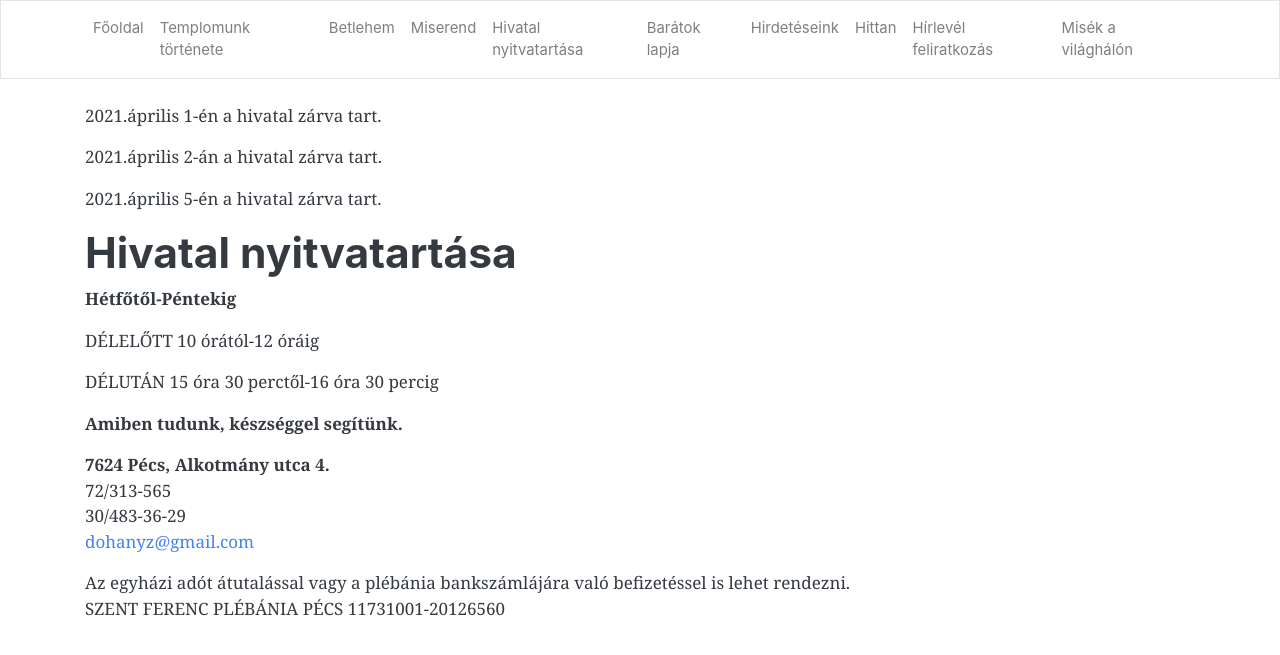
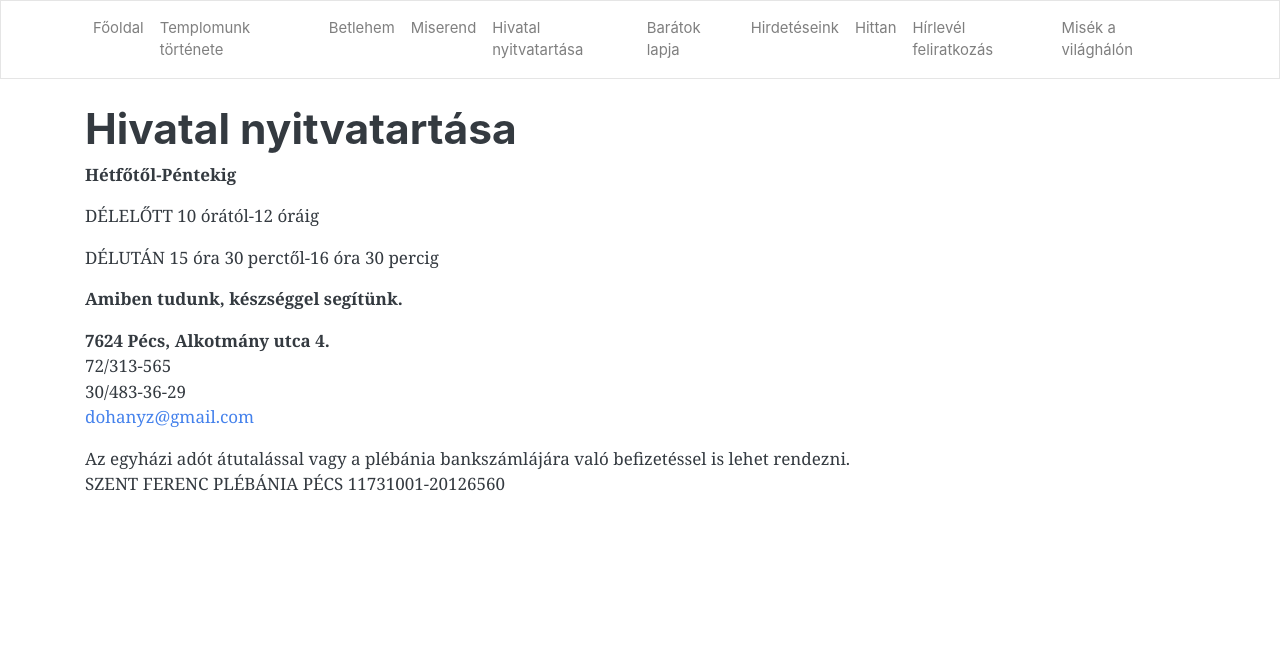
Before and after one commit to pecsi-ferences/pecsi-ferences.github.io, a Jekyll site: the page built from nyitvatartas.md, in a window 1280 px wide. Shown: the top 655 px of the page. Built offline with Jekyll 4.4.1, drawn with Linux system fonts in a browser that asks for light colours; nearby versions of some CDN libraries.

Commit message:
Update from Forestry.io Zoltán Dohány updated nyitvatartas.md

```diff
--- a/nyitvatartas.md
+++ b/nyitvatartas.md
@@ -3,11 +3,6 @@ layout: default
 title: Hivatal nyitvatartása
 
 ---
-2021\.április 1-én a hivatal zárva tart.
-
-2021\.április 2-án a hivatal zárva tart.
-
-2021\.április 5-én a hivatal zárva tart.
 
 # Hivatal nyitvatartása
 
```
